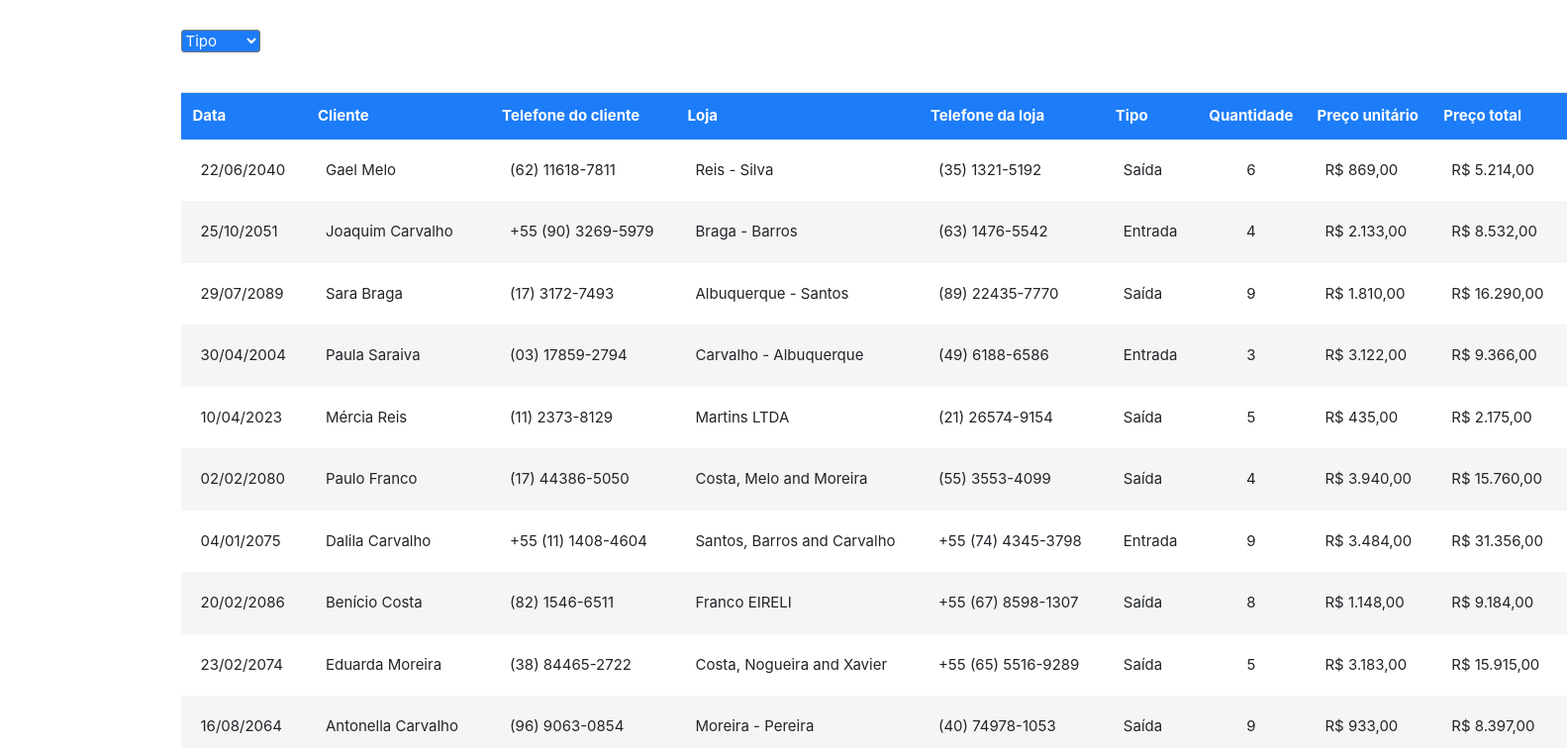
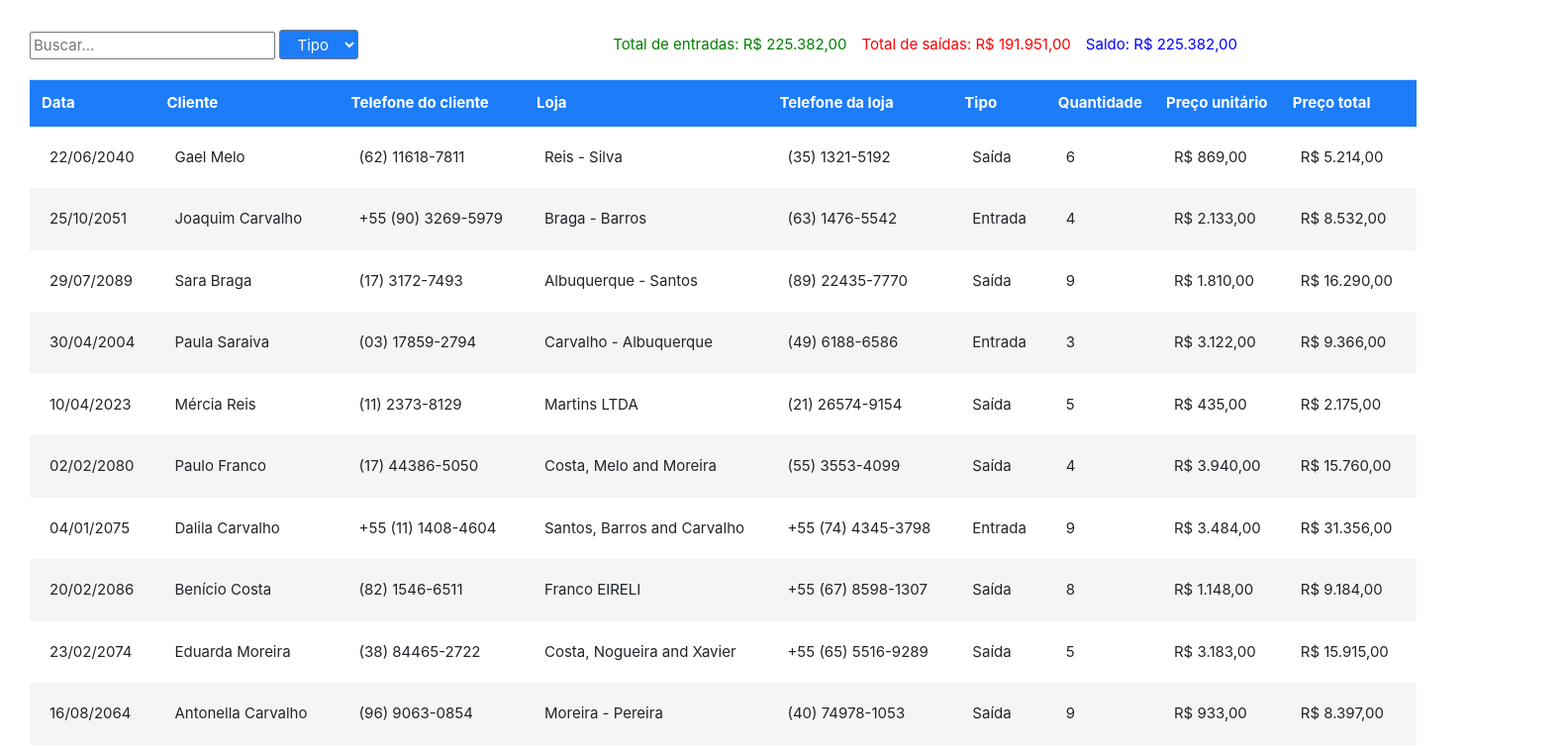
Before and after one commit to maluavidal/challenge1-old, a plain HTML site: page challenge4-old/index.html in a window 1280 px wide. Shown: the top 756 px of the page at 99% size, 1583 px wide, since content can reach past the window. Drawn offline with nearby package versions, Linux system fonts and the light colour scheme.

Commit message:
challenge4-old finished and ready for final review before presentation

```diff
--- a/challenge4-old/assets/css/style.css
+++ b/challenge4-old/assets/css/style.css
@@ -1,14 +1,34 @@
 #select {
     background-color: rgb(29, 124, 248);
     width: 80px;
+    height: 30px;
     border-radius: 3px;
-    color: #212529;
-    margin-bottom: 20px;
     color: white;
+    text-align: center;
 }
 
 #head-div {
+    max-width: 100%;
     display: flex;
+    align-items: center;
+    justify-content: space-between;
+    margin: 0 auto;
+    margin-bottom: 20px;
+}
+
+#finance-header {
+    display: flex;
+    gap: 15px;
+}
+
+#main-div {
+    max-width: 100%;
+    margin: 0 auto;
+}
+
+#footer {
+    text-align: center;
+    font-size: 18px;
 }
 
 body {
@@ -32,20 +52,13 @@ td {
 table {
     margin: 0;
     display: block;
+
 }
 
-table tr:nth-child(odd) td{
+table tr:nth-child(odd) td {
     background-color: white;
 }
-table tr:nth-child(even) td{
+
+table tr:nth-child(even) td {
     background-color: whitesmoke;
 }
-
-.center {
-    text-align: center;
-}
-
-#footer{
-    text-align: center;
-    font-size: 18px;
-}
--- a/challenge4-old/assets/js/main.js
+++ b/challenge4-old/assets/js/main.js
@@ -467,26 +467,22 @@ const data = [
 ]
 
 const select = document.getElementById('select');
-const tbody = document.getElementById('tbody');
 
-let type;
 let html;
 
 const init = () => {
     renderTable(data);
+    renderFinancials(data)
     renderSelectedType();
-    renderFinancials();
 }
 
 const renderTable = data => {
+    const tbody = document.getElementById('tbody');
     html = '';
-
 
     data.forEach(element => {
         const fullName = `${element.customer.first_name}` + ` ${element.customer.last_name}`;
         const totalPrice = +`${element.amount * element.price}`;
-
-        type = `${element.type}`;
 
         if (!data.length) {
             html += `
@@ -496,12 +492,6 @@ const renderTable = data => {
                 `
         }
 
-        if (type === 'IN') {
-            type = 'Entrada';
-        } else {
-            type = 'Saída';
-        }
-
         html += `
         <tr>
             <td>${moment(element.date).format('DD/MM/YYYY')}</td>
@@ -509,8 +499,8 @@ const renderTable = data => {
             <td>${element.customer.phone}</td>
             <td>${element.store.name}</td>
             <td>${element.store.phone}</td>
-            <td>${type}</td>
-            <td class="center">${element.amount}</td>
+            <td>${element.type === 'IN' ? 'Entrada' : 'Saída'}</td>
+            <td>${element.amount}</td>
             <td>${formatPrice(element.price)}</td>
             <td>${formatPrice(totalPrice)}</td>
         </tr>
@@ -518,7 +508,7 @@ const renderTable = data => {
     });
 
     tbody.innerHTML = html;
-}
+};
 
 const formatPrice = price => price.toLocaleString('pt-br', { style: 'currency', currency: 'BRL' });
 
@@ -538,41 +528,58 @@ const renderSelectedType = () => {
     });
 
     select.innerHTML = html;
-}
+};
 
-const renderFinancials = filteredValues => {
-    const financeHeader = document.getElementById('financeHeader');
+const renderFinancials = (filteredData) => {
+    const financeHeader = document.getElementById('finance-header');
+    financeHeader.innerHTML = '';
 
-    const types = [{
-        type: 'IN',
-        amount: 0
+    const reduceFinancials = filteredData.reduce((previousValue, currentValue) => {
+        const financePrice = currentValue.price * currentValue.amount;
+
+        return {
+            income_totals: previousValue.income_totals + (currentValue.type === 'IN' ? (financePrice) : 0),
+            expense_totals: previousValue.expense_totals + (currentValue.type === 'OUT' ? (financePrice) : 0),
+            balance: previousValue.income_totals + (financePrice)
+        };
     }, {
-        type: 'OUT',
-        amount: 0
-    },];
+        income_totals: 0,
+        expense_totals: 0,
+        balance: 0
+    });
 
-    html = '';
+    financeHeader.innerHTML += `<span style="color:green">Total de entradas: ${formatPrice(reduceFinancials.income_totals)}</span>`
+    financeHeader.innerHTML += `<span style="color:red">Total de saídas: ${formatPrice(reduceFinancials.expense_totals)}</span>`
+    financeHeader.innerHTML += `<span style="color:blue">Saldo: ${formatPrice(reduceFinancials.balance)}</span>`
+};
 
-    const filterFinancials = filteredValues.reduce((previousValue, currentValue) => {
-        return previousValue + currentValue.price;
-    }, 0);
-
-    console.log(filterFinancials, 'filterFinancials');
-
-    console.log(filterFinancials)
-}
+const normalizeValue = value => {
+    return value.toLocaleLowerCase().normalize('NFD').replace(/[\u0300-\u036f]/g, '');
+};
 
 const filterTable = () => {
+    const searchValue = normalizeValue(document.getElementById('search').value);
     const selectValue = select.value;
 
-    if (!selectValue) {
-        renderTable(data);
+    if (!selectValue && !searchValue) {
+        init();
         return
     }
 
-    const filter = data.filter(element => selectValue === element.type);
+    const filter = data.filter(element => {
+        const name = normalizeValue(`${element.customer.first_name}` + ` ${element.customer.last_name}`);
+
+        if (selectValue && searchValue) {
+            return selectValue === element.type && name.includes(searchValue);
+        } else if (selectValue && !searchValue) {
+            return selectValue === element.type
+        } else {
+            return name.includes(searchValue);
+        }
+    });
 
     renderTable(filter)
-}
+    renderFinancials(filter)
+};
 
 init();
--- a/challenge4-old/index.html
+++ b/challenge4-old/index.html
@@ -5,7 +5,7 @@
   <meta charset="UTF-8">
   <meta http-equiv="X-UA-Compatible" content="IE=edge">
   <meta name="viewport" content="width=device-width, initial-scale=1.0">
-  <title>Document</title>
+  <title>Finanças</title>
   <link rel="stylesheet" href="https://cdn.jsdelivr.net/npm/bootstrap@4.6.2/dist/css/bootstrap.min.css"
     integrity="sha384-xOolHFLEh07PJGoPkLv1IbcEPTNtaed2xpHsD9ESMhqIYd0nLMwNLD69Npy4HI+N" crossorigin="anonymous">
   <link rel="stylesheet" href="./assets/css/style.css">
@@ -13,31 +13,26 @@
 </head>
 
 <body>
-  <div style="max-width: 75%; margin: 0 auto;">
-    <div id="head-div"
-      style="width: 100%; display: flex; align-items: center; justify-content: start; margin-bottom: 20px;">
+  <div id="head-div">
+    <div>
+      <input id="search" type="text" placeholder="Buscar..." onkeyup="filterTable()">
       <select id="select" onchange="filterTable()"></select>
-      <div style="display:flex; align-items:center" id="financeHeader">
-        <p></p>
-        <p></p>
-        <p></p>
-      </div>
     </div>
-
+    <div id="finance-header"></div>
+  </div>
+  <div id="main-div">
     <section>
-      <table>
+      <table style="width:100%">
         <thead class="table">
-          <tr>
-            <th>Data</th>
-            <th>Cliente</th>
-            <th>Telefone do cliente</th>
-            <th>Loja</th>
-            <th>Telefone da loja</th>
-            <th>Tipo</th>
-            <th>Quantidade</th>
-            <th>Preço unitário</th>
-            <th>Preço total</th>
-          </tr>
+          <th width="212">Data</th>
+          <th width="212">Cliente</th>
+          <th width="212">Telefone do cliente</th>
+          <th width="212">Loja</th>
+          <th width="212">Telefone da loja</th>
+          <th width="212">Tipo</th>
+          <th width="212">Quantidade</th>
+          <th width="212">Preço unitário</th>
+          <th width="212">Preço total</th>
         </thead>
         <tbody id="tbody"></tbody>
     </section>
```
